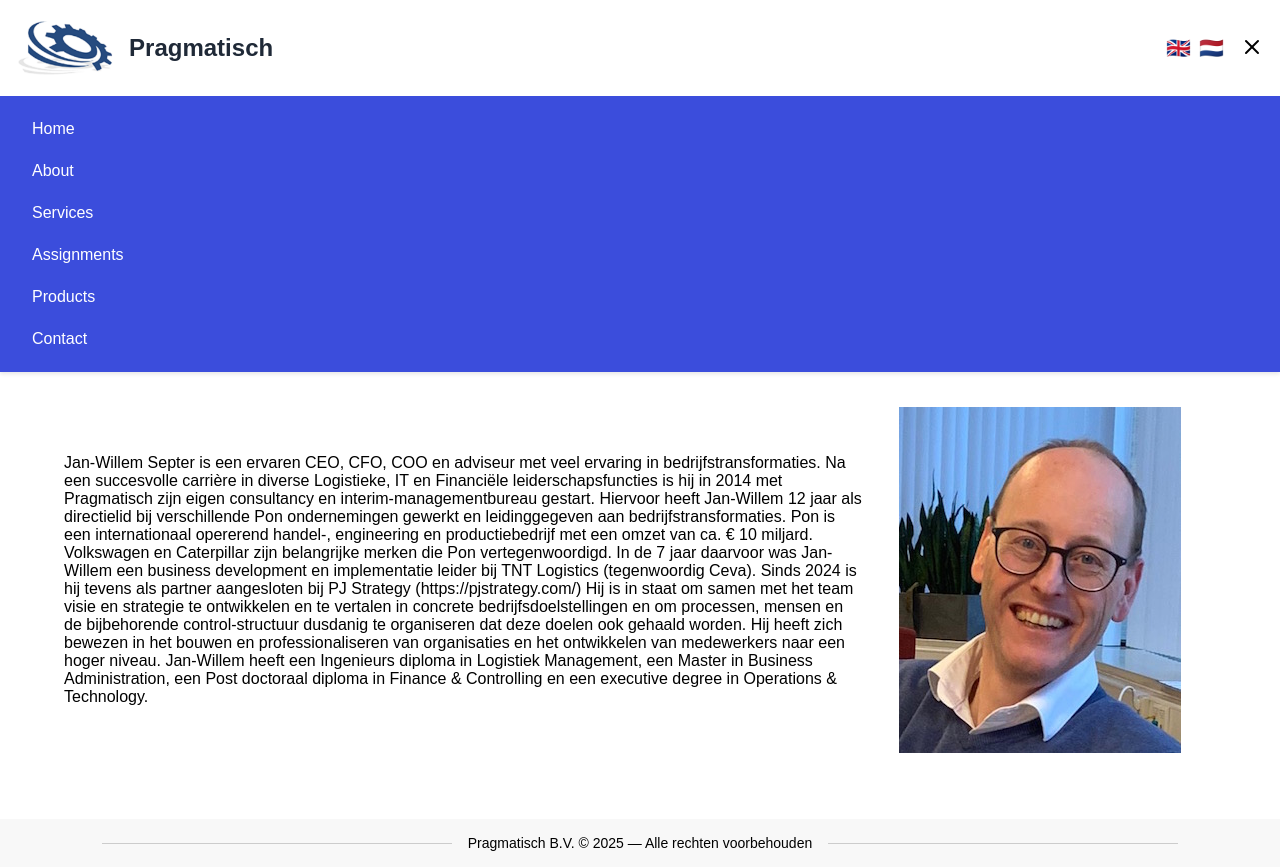
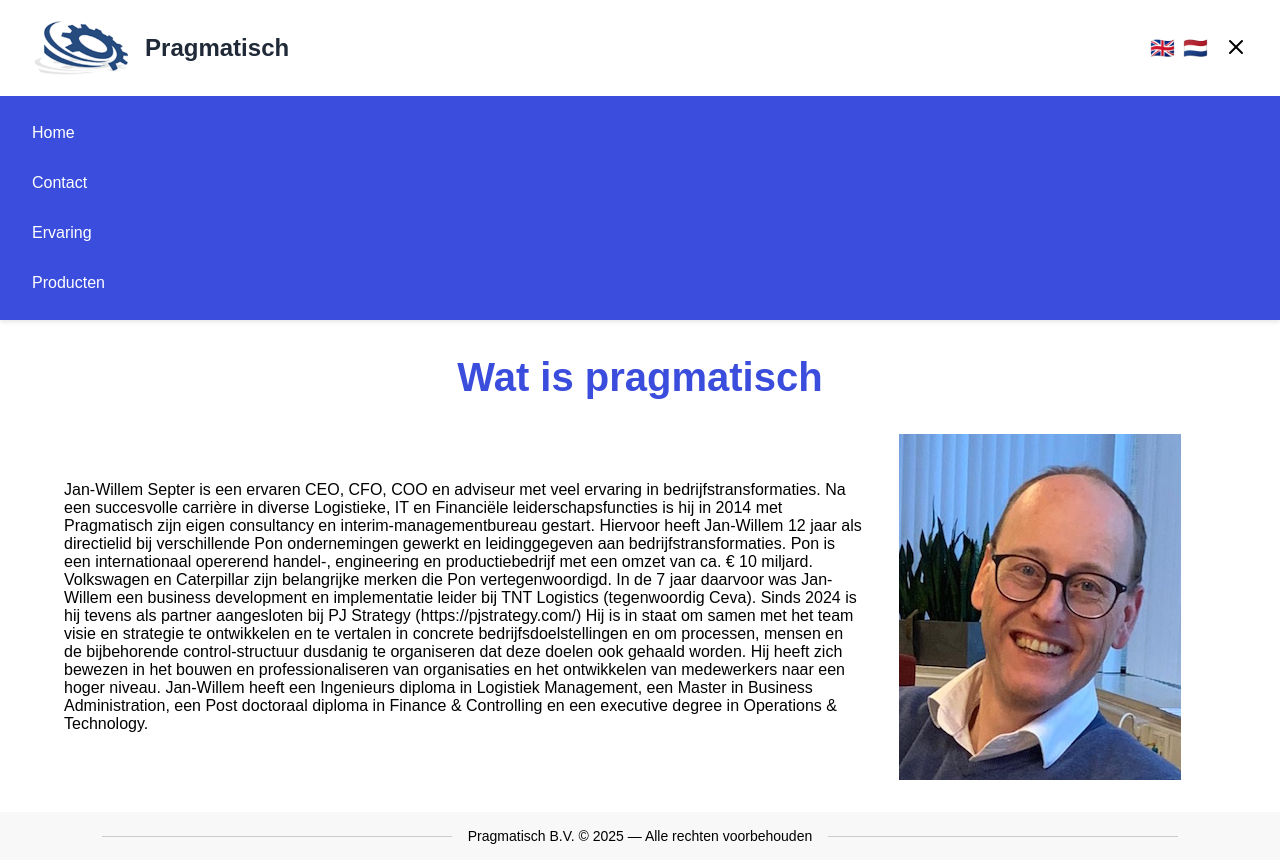
Before and after one commit to StijnSepter/pragmatisch, a React (Vite) app: page /home in a window 1280 px wide. Both pictures are taken after a click on the button 1252 px from the left and 48 px from the top of the page. Built offline with nearby package versions, Linux system fonts and the light colour scheme.

Commit message:
connected the pages

```diff
--- a/index.html
+++ b/index.html
@@ -2,7 +2,7 @@
 <html lang="en">
   <head>
     <meta charset="UTF-8" />
-    <link rel="icon" type="image/svg+xml" href="/vite.svg" />
+    <link rel="icon" type="image" href="./src/assets/logo_pragmatisch.png" />
     <meta name="viewport" content="width=device-width, initial-scale=1.0" />
     <title>Pragmatisch</title>
   </head>
--- a/package.json
+++ b/package.json
@@ -14,6 +14,7 @@
     "lucide-react": "^0.522.0",
     "react": "^19.1.0",
     "react-dom": "^19.1.0",
+    "react-router-dom": "^7.6.2",
     "tailwindcss": "^4.1.10"
   },
   "devDependencies": {
--- a/src/App.tsx
+++ b/src/App.tsx
@@ -1,13 +1,23 @@
 import "./App.css";
+import { Routes, Route, Navigate } from "react-router-dom";
 import Footer from "./componens/footer.tsx";
 import Header from "./componens/header.tsx";
 import HomePage from "./pages/home.tsx";
+import ContactPage from "./pages/contact.tsx";
+import Experions from "./pages/Experions.tsx";
 
 function App() {
   return (
     <>
       <Header />
-      <HomePage />
+      <Routes>
+        <Route path="/" element={<Navigate to="/home" />} />
+        <Route path="/home" element={<HomePage />} />
+        <Route path="/contact" element={<ContactPage />} />
+        <Route path="/ervaring" element={<Experions />} />
+        <Route path="/producten" element={<ContactPage />} />
+        <Route path="*" element={<Navigate to="/HomePage" />} />
+      </Routes>
       <Footer />
     </>
   );
--- a/src/componens/css/header.css
+++ b/src/componens/css/header.css
@@ -7,7 +7,7 @@
     display: flex;
     justify-content: space-between;
     align-items: center;
-    padding: 1rem;
+    padding: 1rem 2rem;
 }
 
 .logo-container {
@@ -54,39 +54,23 @@
     gap: 0.5rem;
 }
 
-.mobile-nav a {
-    padding: 0.5rem 1rem;
-    border-radius: 0.25rem;
-    text-decoration: none;
-    color: white;
+.mobile-nav-list {
+    list-style: none;
+    padding: 0;
+    margin: 0;
+    display: flex;
+    flex-direction: column;
+    gap: 0.5rem;
 }
 
-.mobile-nav a:hover {
+.mobile-nav-list li {
+    padding: 0.75rem 1rem;
+    border-radius: 0.25rem;
+    background-color: transparent;
+    cursor: pointer;
+    transition: background-color 0.2s;
+}
+
+.mobile-nav-list li:hover {
     background-color: #2d3cbf;
 }
-
-/* Desktop nav (optional future use)
-.nav {
-  display: flex;
-  justify-content: center;
-  background-color: #3b4ddc;
-  color: white;
-}
-
-.nav ul {
-  display: flex;
-}
-
-.nav li {
-  padding: 0.75rem 1.5rem;
-}
-
-.nav li a {
-  text-decoration: none;
-  color: white;
-}
-
-.nav li:hover {
-  background-color: #2d3cbf;
-}
-*/
--- a/src/componens/header.tsx
+++ b/src/componens/header.tsx
@@ -1,18 +1,24 @@
 import { useState } from "react";
 import { Menu, X } from "lucide-react";
 import logo from "../assets/logo_pragmatisch.png";
+import { useNavigate } from "react-router-dom";
 import "./css/header.css";
 
 const Header = () => {
   const [isOpen, setIsOpen] = useState(false);
+  const navigate = useNavigate();
+  const toggleMenu = () => setIsOpen(!isOpen);
 
-  const toggleMenu = () => setIsOpen(!isOpen);
+  const handleNavigation = (path: string) => {
+    navigate(path);
+    setIsOpen(false); // close the menu
+  };
 
   return (
     <header className="header">
       <div className="header-top">
         {/* Logo */}
-        <div className="logo-container">
+        <div className="logo-container" onClick={() => handleNavigation("/")}>
           <img src={logo} alt="Pragmatisch Logo" className="logo" />
           <h1 className="site-title">Pragmatisch</h1>
         </div>
@@ -30,21 +36,14 @@ const Header = () => {
         </div>
       </div>
 
-      {/* Mobile nav menu */}
       {isOpen && (
         <nav className="mobile-nav">
-          {[
-            "Home",
-            "About",
-            "Services",
-            "Assignments",
-            "Products",
-            "Contact",
-          ].map((item, index) => (
-            <a href="#" key={index}>
-              {item}
-            </a>
-          ))}
+          <ul className="mobile-nav-list">
+            <li onClick={() => handleNavigation("/")}>Home</li>
+            <li onClick={() => handleNavigation("/contact")}>Contact</li>
+            <li onClick={() => handleNavigation("/ervaring")}>Ervaring</li>
+            <li onClick={() => handleNavigation("/producten")}>Producten</li>
+          </ul>
         </nav>
       )}
     </header>
--- /dev/null
+++ b/src/pages/Experions.tsx
@@ -0,0 +1,9 @@
+const Experions = () => {
+  return (
+    <main>
+      <h1>ervaring</h1>
+    </main>
+  );
+};
+
+export default Experions;
--- /dev/null
+++ b/src/pages/contact.tsx
@@ -0,0 +1,11 @@
+import "./style/contact.css";
+
+const ContactPage = () => {
+  return (
+    <main>
+      <h1>contact</h1>
+    </main>
+  );
+};
+
+export default ContactPage;
--- a/src/pages/home.tsx
+++ b/src/pages/home.tsx
@@ -4,6 +4,7 @@ import papaImage from "../assets/papa.png";
 const HomePage = () => {
   return (
     <main>
+      <h1>Wat is pragmatisch</h1>
       <div className="main_container">
         <div>
           <p>
--- a/src/pages/style/home.css
+++ b/src/pages/style/home.css
@@ -1,9 +1,13 @@
 main{
-    display: flex;
-    justify-content: center;
-    align-items: center;
     width: 100%;
     padding: 0 5%;
+}
+
+h1{
+    color: #3b4ddc;
+    text-align: center;
+    padding: 3% 0;
+    font-size: 2.5rem;
 }
 
 .main_container{
@@ -14,7 +18,7 @@ main{
 }
 
 .image{
-    padding: 3%;
+    padding: 0 3%;
     width: 100%;
     height: 100%;
 }
```
Also changed, not shown: src/main.tsx (+7 -7 lines), src/pages/style/contact.css (added), 1 other file (tests, documents, lock files or other folders).
